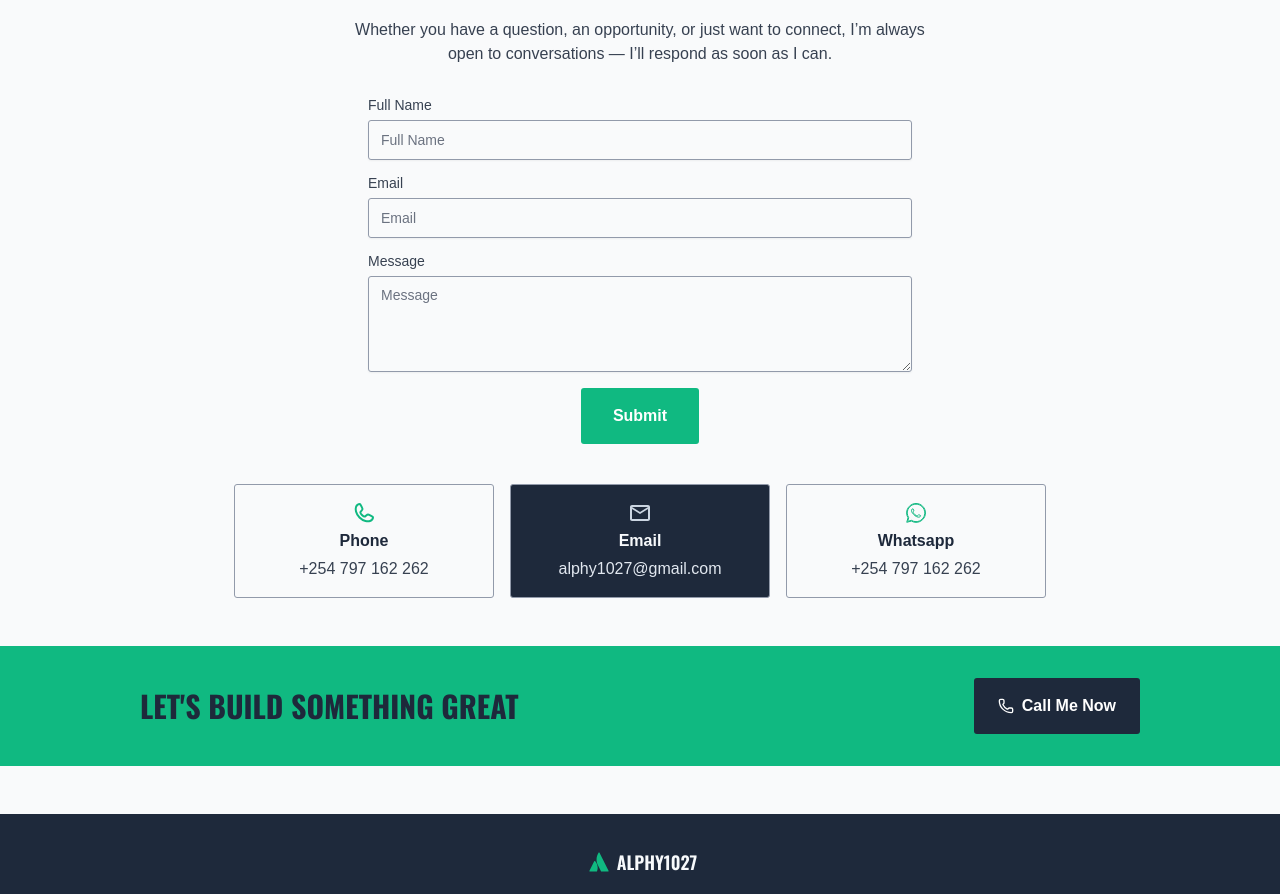
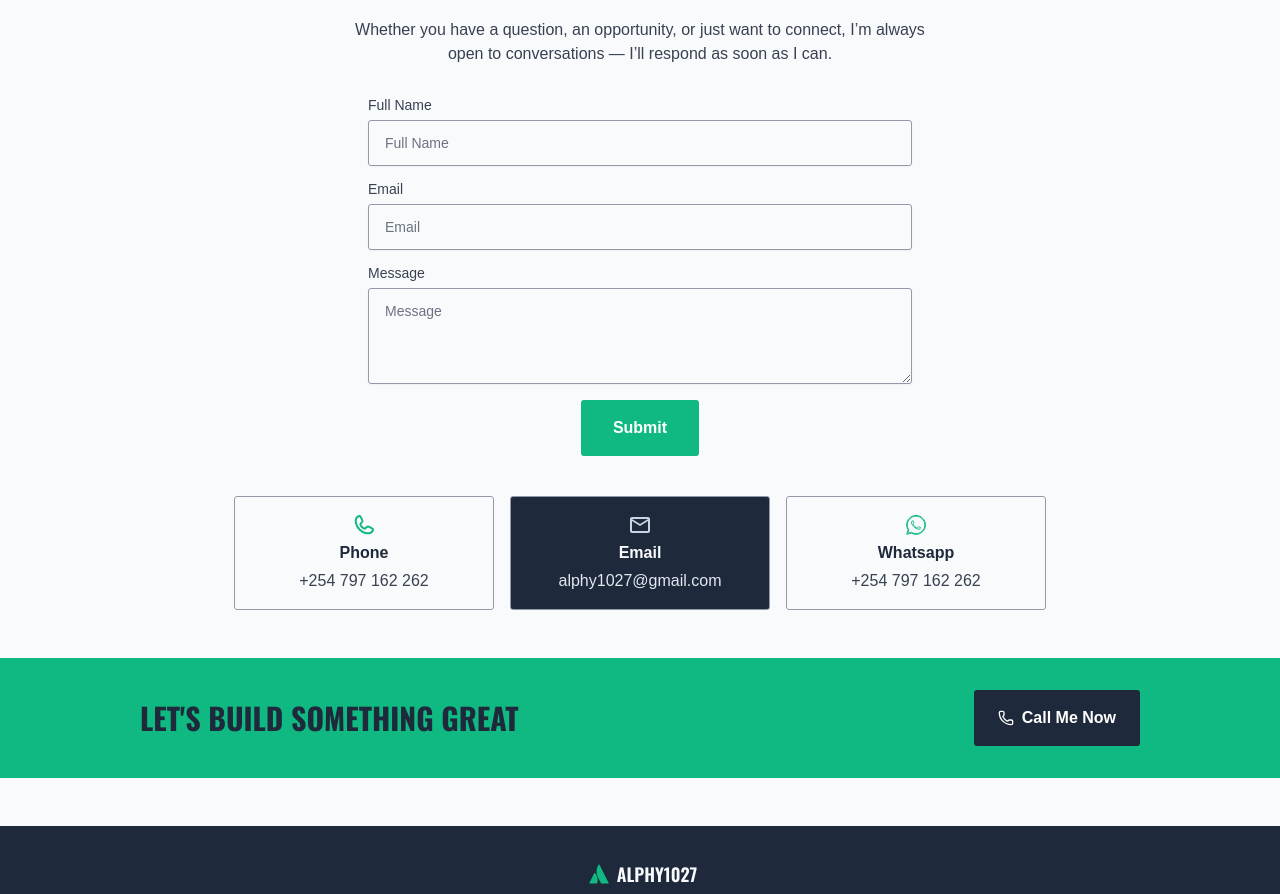
Before and after one commit to alphy1027/dev-portfolio, a Next.js app: page / in a window 1280 px wide. Shown: the part 4708-5602 px from the top of the page. Built offline with nearby package versions, Linux system fonts and the light colour scheme; a web font is replaced by a local one.

Commit message:
increased input height

```diff
--- a/src/components/ui/input.tsx
+++ b/src/components/ui/input.tsx
@@ -8,8 +8,8 @@ function Input({ className, type, ...props }: React.ComponentProps<"input">) {
       type={type}
       data-slot="input"
       className={cn(
-        "file:text-foreground placeholder:text-foreground-muted selection:bg-primary selection:text-primary-foreground dark:bg-input/30 border-foreground-border h-10 w-full min-w-0 rounded-surface-radius border bg-transparent px-3 py-1 text-base shadow-xs transition-[color,box-shadow] outline-none file:inline-flex file:h-7 file:border-0 file:bg-transparent file:text-sm file:font-medium disabled:pointer-events-none disabled:cursor-not-allowed disabled:opacity-50 md:text-sm",
-        "focus-visible:border-ring focus-visible:ring-ring/50 focus-visible:ring-[3px]",
+        "file:text-foreground placeholder:text-foreground-muted selection:bg-primary selection:text-primary-foreground dark:bg-input/30 border-foreground-border w-full min-w-0 rounded-surface-radius border bg-transparent px-space-4 py-space-3 text-base shadow-xs transition-[color,box-shadow] outline-none file:inline-flex file:h-7 file:border-0 file:bg-transparent file:text-sm file:font-medium disabled:pointer-events-none disabled:cursor-not-allowed disabled:opacity-50 md:text-sm",
+        "focus-visible:border-primary",
         "aria-invalid:ring-destructive/20 dark:aria-invalid:ring-destructive/40 aria-invalid:border-destructive",
         className
       )}
--- a/src/components/ui/textarea.tsx
+++ b/src/components/ui/textarea.tsx
@@ -7,7 +7,7 @@ function Textarea({ className, ...props }: React.ComponentProps<"textarea">) {
     <textarea
       data-slot="textarea"
       className={cn(
-        "border-foreground-border placeholder:text-foreground-muted focus-visible:border-ring focus-visible:ring-ring/50 aria-invalid:ring-destructive/20 dark:aria-invalid:ring-destructive/40 aria-invalid:border-destructive dark:bg-input/30 flex field-sizing-content min-h-24 w-full rounded-surface-radius border bg-transparent px-3 py-2 text-base shadow-xs transition-[color,box-shadow] outline-none focus-visible:ring-[3px] disabled:cursor-not-allowed disabled:opacity-50 md:text-sm",
+        "border-foreground-border placeholder:text-foreground-muted focus-visible:border-primary aria-invalid:ring-destructive/20 dark:aria-invalid:ring-destructive/40 aria-invalid:border-destructive dark:bg-input/30 flex field-sizing-content min-h-24 w-full rounded-surface-radius border bg-transparent px-space-4 py-space-3 text-base shadow-xs transition-[color,box-shadow] outline-none disabled:cursor-not-allowed disabled:opacity-50 md:text-sm",
         className
       )}
       {...props}
```
